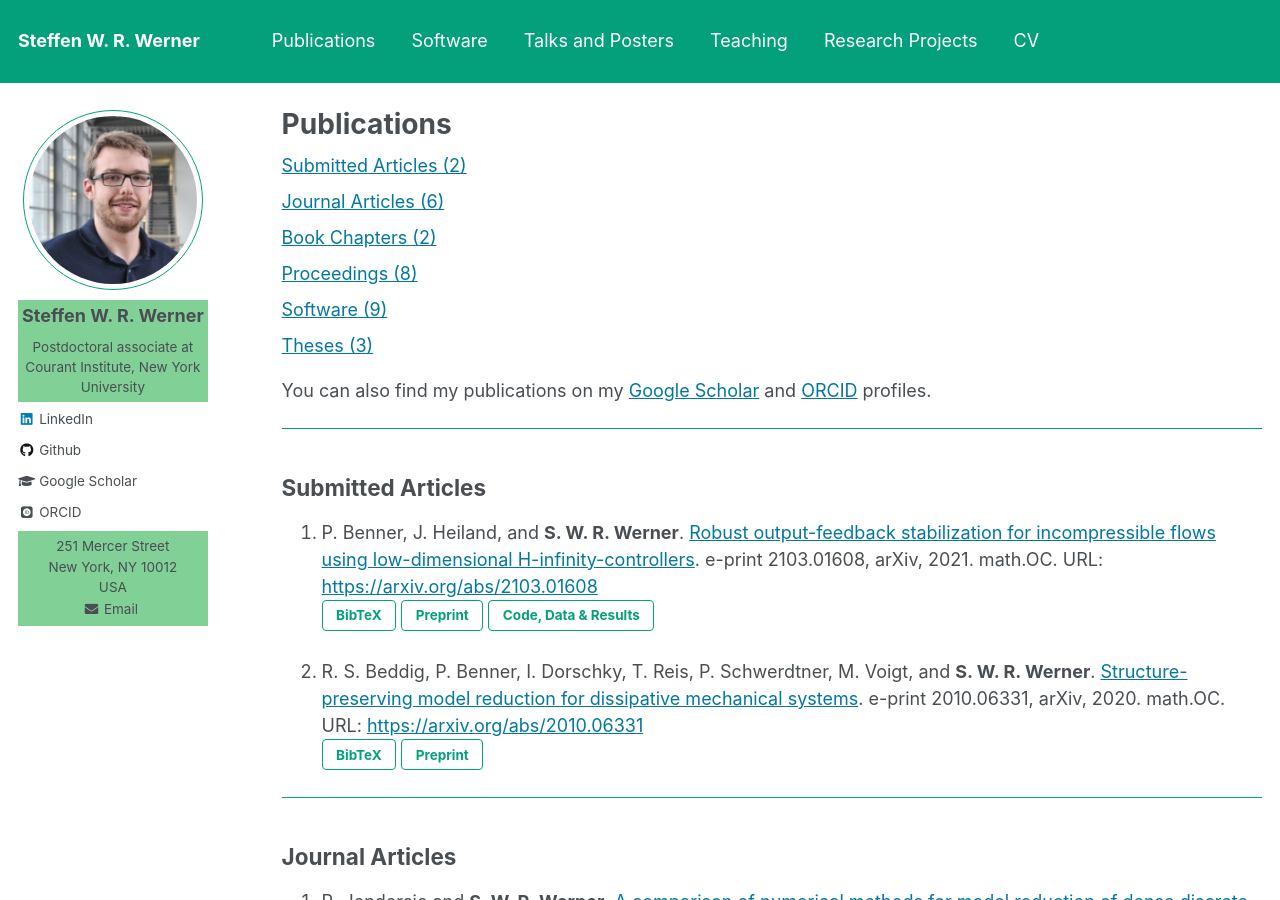
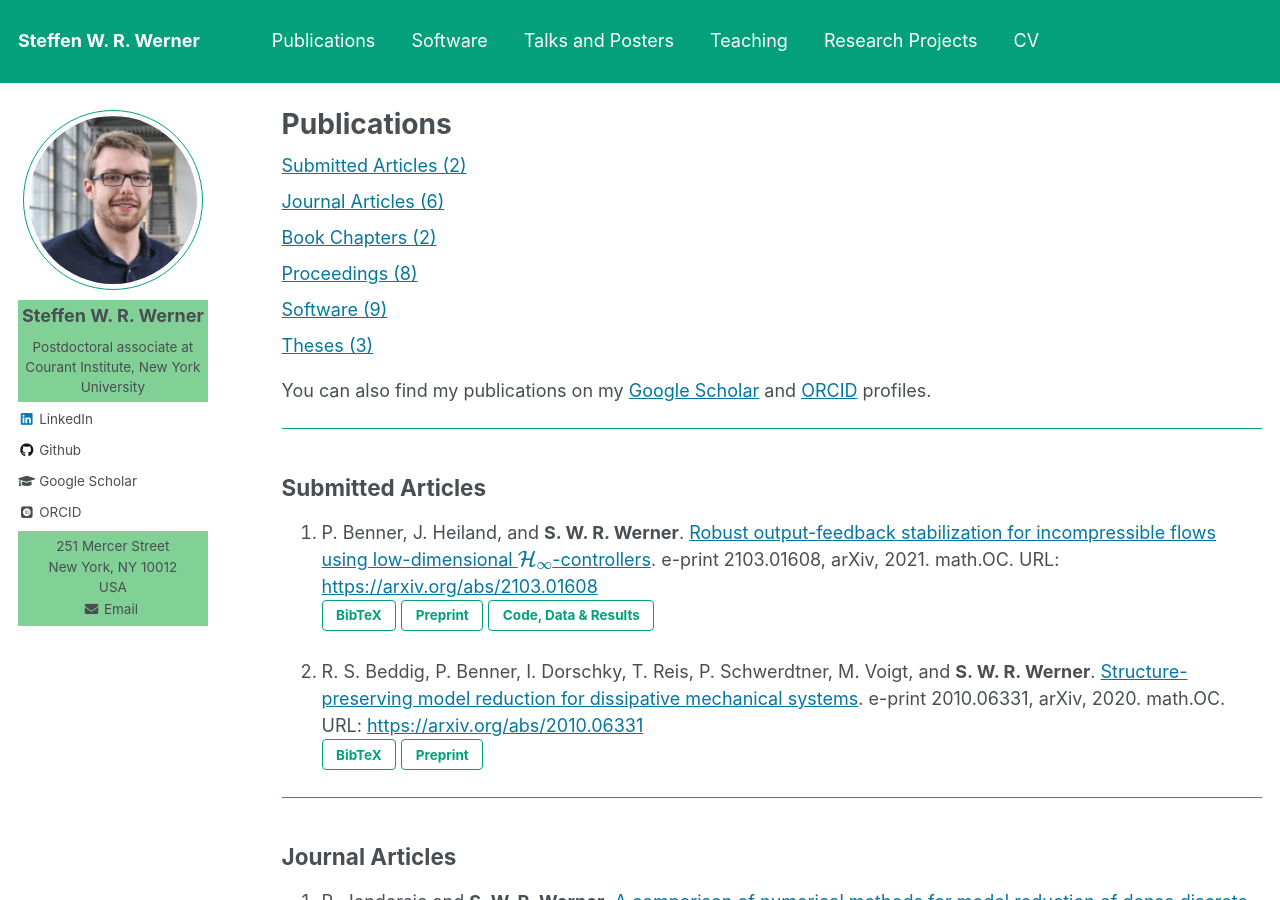
Before and after one commit to ninsteve/ninsteve.github.io, a Jekyll site: the page built from _pages/publications.md, in a window 1280 px wide and 900 px high. Built offline with Jekyll 4.4.1, drawn with Linux system fonts in a browser that asks for light colours; nearby versions of some CDN libraries; some web fonts are replaced; formulas are drawn with MathJax 3.

Commit message:
Corrected use of Hinf symbol.

```diff
--- a/_pages/publications.md
+++ b/_pages/publications.md
@@ -48,8 +48,8 @@ and <a target="blank_" href="{{ author.orcid }}">ORCID</a> profiles.
 1.  P. Benner, J. Heiland, and <strong>S. W. R. Werner</strong>. <a
     target="blank_" href="https://arxiv.org/abs/2103.01608">Robust
     output-feedback stabilization for incompressible flows using low-dimensional
-    H-infinity-controllers</a>. e-print 2103.01608, arXiv, 2021. math.OC.
-    URL: <a target="blank_" href="https://arxiv.org/abs/2103.01608">
+    \\(\mathcal{H}_{\infty}\\)-controllers</a>. e-print 2103.01608, arXiv, 2021.
+    math.OC. URL: <a target="blank_" href="https://arxiv.org/abs/2103.01608">
     https://arxiv.org/abs/2103.01608</a><br />
     <button id="BenHW21-pop" class="btn btn--inverse">BibTeX</button>
     <a target="blank_" href="https://arxiv.org/abs/2103.01608">
```
